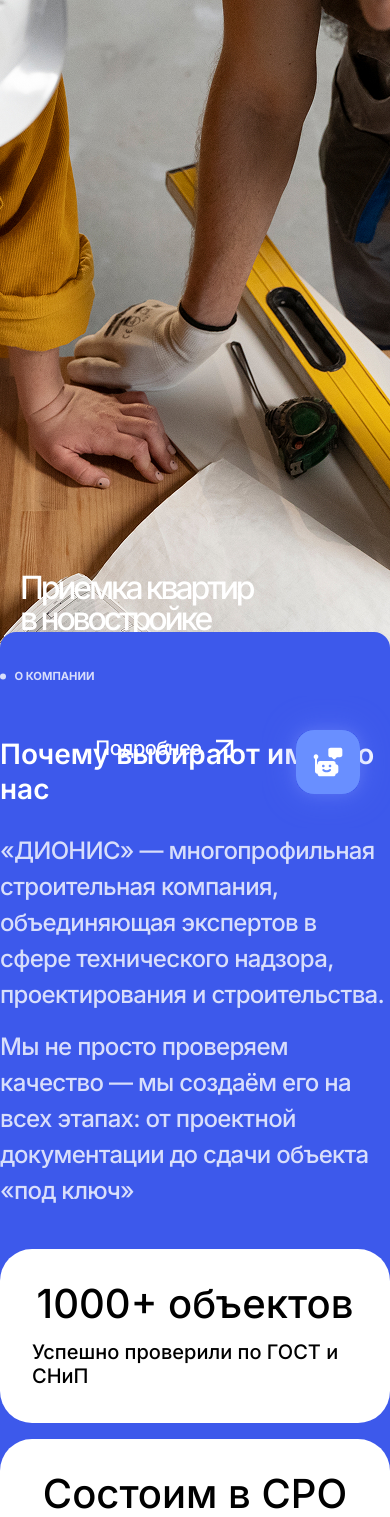
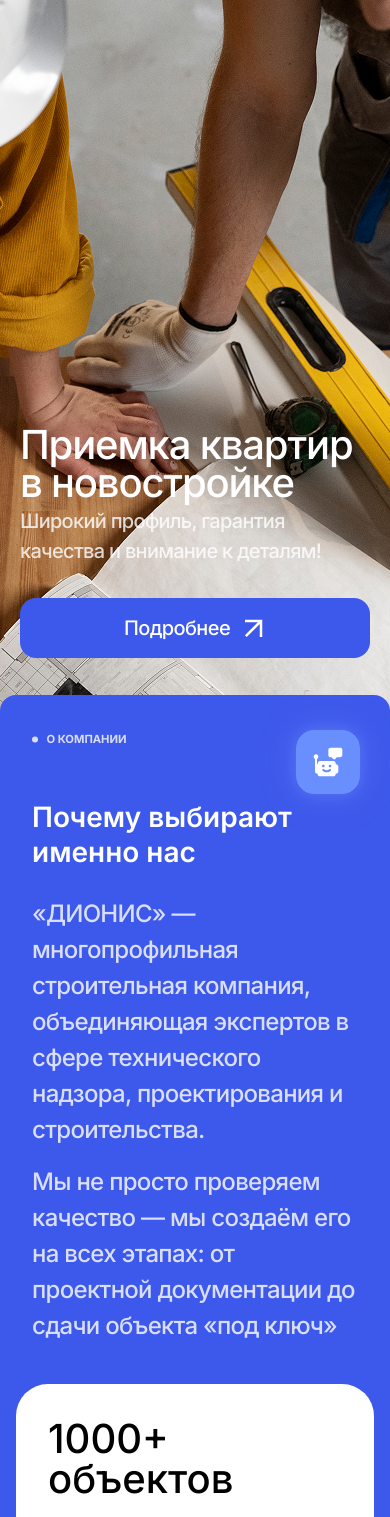
Before and after one commit to Youmeon/GIGABUILD, a Vue app in the folder frontend/: page / in a window 390 px wide. Shown: the top 1517 px of the page. Built offline with nearby package versions, Linux system fonts and the light colour scheme.

Commit message:
add media response for home page (hero section and section services, cards)

```diff
--- a/frontend/src/views/Home.vue
+++ b/frontend/src/views/Home.vue
@@ -1,7 +1,7 @@
 <template>
   <main>
     <section
-      className="w-full h-[52.625rem] max-sm:h-full absolute top-0 left-0 bg-center bg-cover pb-16 max-sm:px-4"
+      className="w-full h-[52.625rem] absolute top-0 left-0 bg-center bg-cover pb-16 max-sm:px-4"
       :style="{ backgroundImage: 'url(' + heroImage + ')' }"
     >
       <div className="absolute bottom-16 left-0 right-0 max-sm:bottom-16 max-sm:px-4 px-8">
@@ -270,13 +270,13 @@ const cards = ref(servicesData)
   section:first-of-type h1 {
     font-size: clamp(2rem, 8vw, 5rem) !important;
     line-height: 0.95 !important;
-    letter-spacing: -3.17px !important;
+    letter-spacing: -1.17px !important; /* Увеличиваем с -3.17px до -1.17px (на 2px) */
   }
 
   section:first-of-type p {
     font-size: clamp(1rem, 3vw, 1.5rem) !important;
     line-height: 1.5 !important;
-    letter-spacing: -0.71px !important;
+    letter-spacing: -0.71px !important; /* Возвращаем исходное значение */
     margin-bottom: 2rem !important;
   }
 
@@ -357,18 +357,75 @@ const cards = ref(servicesData)
 }
 
 @media screen and (max-width: 640px) {
-  section:first-of-type > div {
-    bottom: 4rem !important;
+  /* Hero секция - оставляем как на 744px */
+  section:first-of-type {
+    height: 52.625rem !important;
   }
 
-  section:nth-of-type(2) {
-    padding-left: 0 !important;
-    padding-right: 0 !important;
+  section:first-of-type > div {
+    bottom: 11.5rem !important; /* Опускаем на 0.5rem (синхронно с секцией "О компании") */
+    padding-left: 1.25rem !important;
+    padding-right: 1.25rem !important;
   }
 
-  section:nth-of-type(2) > div:first-child {
-    padding-left: 0 !important;
-    padding-right: 0 !important;
+  /* Секция "О компании" - корректируем translate-y и добавляем padding-bottom */
+  section:nth-of-type(2) {
+    padding-left: 1rem !important;
+    padding-right: 1rem !important;
+    padding-bottom: 2.8125rem !important; /* Добавляем нижний отступ для карточек */
+    transform: translateY(711px) !important; /* Опускаем ещё на 8px (было 719px) */
+    border-bottom-left-radius: 0 !important; /* Убираем закругление снизу слева */
+    border-bottom-right-radius: 0 !important; /* Убираем закругление снизу справа */
+  }
+
+  /* Карточки статистики - убираем flex и justify-between для выравнивания по левому краю */
+  section:nth-of-type(2) > div:last-child > div:nth-child(2) p:first-child,
+  section:nth-of-type(2) > div:last-child > div:nth-child(3) p:first-child {
+    display: block !important; /* Переопределяем flex на block */
+  }
+
+  /* Секция "Услуги" - корректируем translate-y чтобы не перекрывать карточки */
+  section:nth-of-type(3) {
+    transform: translateY(711px) !important; /* Синхронизируем с секцией "О компании" */
+  }
+}
+
+/* Фиксация размера шрифта hero секции начиная с 450px */
+@media screen and (max-width: 450px) {
+  section:first-of-type h1 {
+    font-size: 2.5rem !important; /* Фиксируем размер (40px) */
+  }
+
+  section:first-of-type p {
+    font-size: 1.25rem !important; /* Фиксируем размер (20px) */
+  }
+
+  /* Кнопка "Подробнее" - растягиваем на всю ширину, но не меняем выравнивание текста */
+  section:first-of-type button,
+  section:first-of-type a[class*="btn"] {
+    max-width: 100% !important; /* Убираем ограничение ширины */
+    width: 100% !important; /* Растягиваем на всю ширину */
+  }
+}
+
+/* Секция "Услуги" - плавное уменьшение заголовка от 640px до 375px */
+@media screen and (max-width: 640px) {
+  section:nth-of-type(3) h2 {
+    font-size: clamp(2.5rem, 6.67vw, 3rem) !important; /* От 40px (375px) до 48px (640px) */
+  }
+
+  /* Карточка "Приемка квартир" - плавное уменьшение текста */
+  section:nth-of-type(3) .priemka h3 {
+    font-size: clamp(1.75rem, 4.67vw, 2.5rem) !important; /* От 28px (375px) до 40px (640px) */
+  }
+
+  section:nth-of-type(3) .priemka p {
+    font-size: clamp(1rem, 2.67vw, 1.25rem) !important; /* От 16px (375px) до 20px (640px) */
+  }
+
+  /* Изменяем позиционирование фона - центрируем изображение */
+  section:nth-of-type(3) .priemka {
+    background-position: center center !important;
   }
 }
 </style>
```
